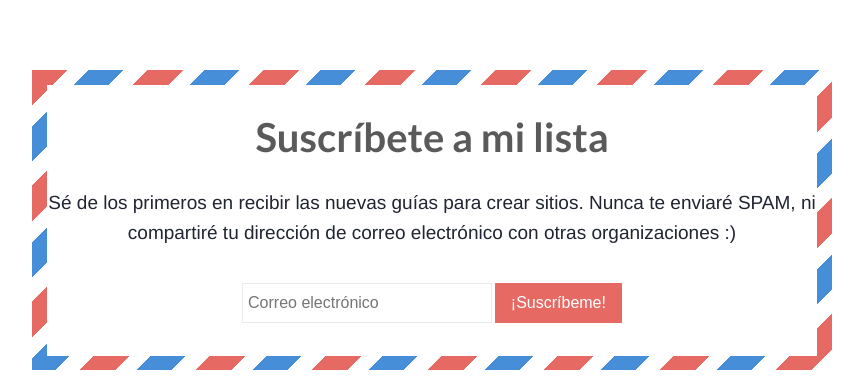
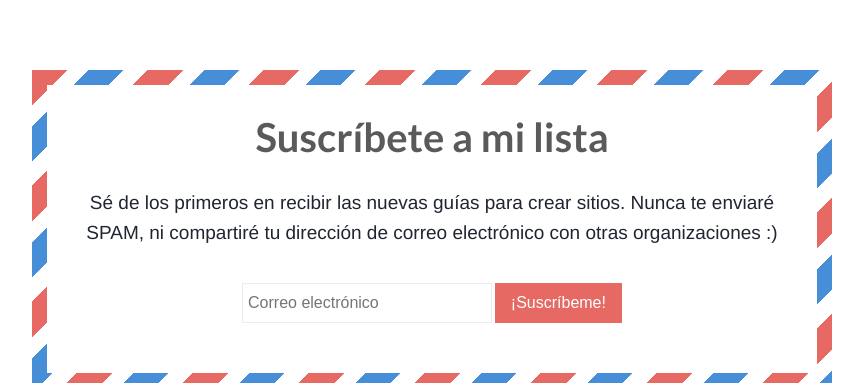
Before and after one commit to creaunapaginaweb/creaunapaginaweb.github.io, a plain HTML site: page index.html in a window 1280 px wide. Shown: the part 11065-11448 px from the top of the page, without its empty margins (208-1071 px from the left). Drawn offline with Linux system fonts and the light colour scheme; no server answers.

Commit message:
edited responsive style for subscribe form

```diff
--- a/assets/css/style.css
+++ b/assets/css/style.css
@@ -213,7 +213,6 @@ img {
 
 .form-container {
   width: 100%;
-  height: 300px;
   margin:0 auto;
   background-image: repeating-linear-gradient(135deg, #e66a63 0px, #e66a63 25px, transparent 25px, transparent 40px, #468ed7 40px, #468ed7 65px, transparent 65px, transparent 82px);
   padding: 12px;
@@ -224,9 +223,12 @@ img {
 .form{
   background: white;
   width: 100%;
-  height: 97%;
+  height: 100%;
   text-align: center;
-  margin-bottom: 10em;
+}
+
+form {
+    padding: 0 30px 50px;
 }
 
 
@@ -316,6 +318,13 @@ input[type="submit"] {
     position: absolute;
     bottom: -3em;
   }
+
+  .form label {
+      font-size: 24px;
+  }
+  input#tlemail {
+       width: 100% !important;
+  }
 }
 
 .jssocials {
```
